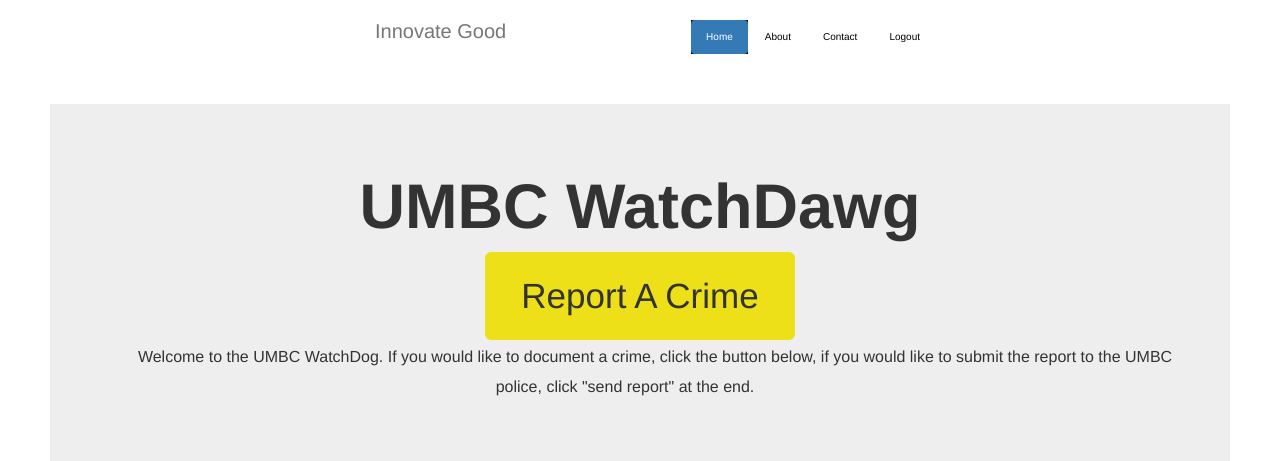
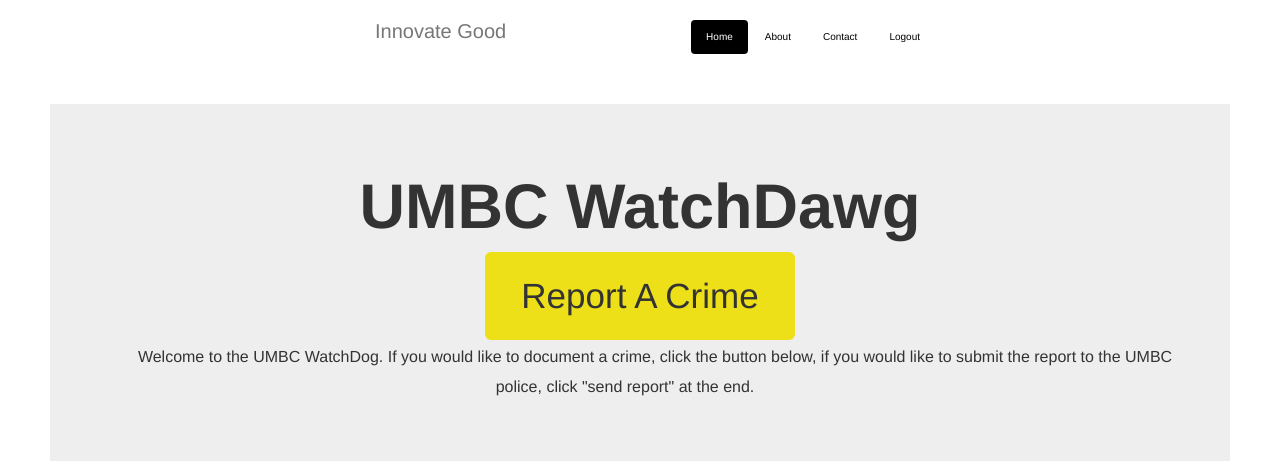
Before and after one commit to umbcWatchDawg/innovate-good-2017, a Django app: page /report/ in a window 1280 px wide. Shown: the top 461 px of the page. Run offline with Django 3.2, Linux system fonts and the light colour scheme; the visitor is signed in with stand-in values (Sample User, id 1); some libraries are stand-ins or nearby versions.

Commit message:
attempt to fix active tab

```diff
--- a/myproject/static/css/report.css
+++ b/myproject/static/css/report.css
@@ -198,7 +198,7 @@ body {
 	background-color: #000000;
 	color: #ffffff;
 }
-.active{
+.nav> li.active >a{
 	background-color: #000000;
 	color: #ffffff;
 }
```
